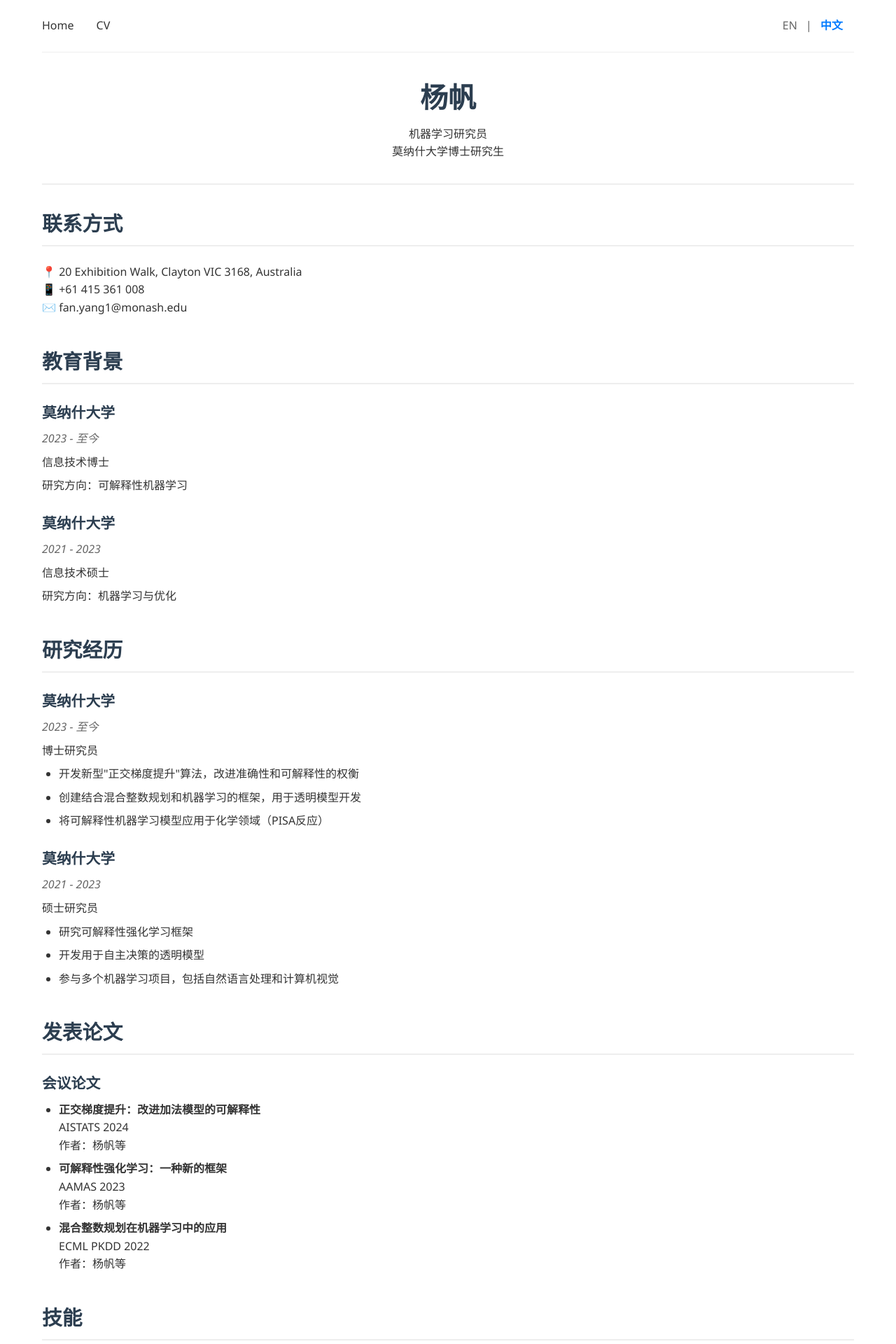
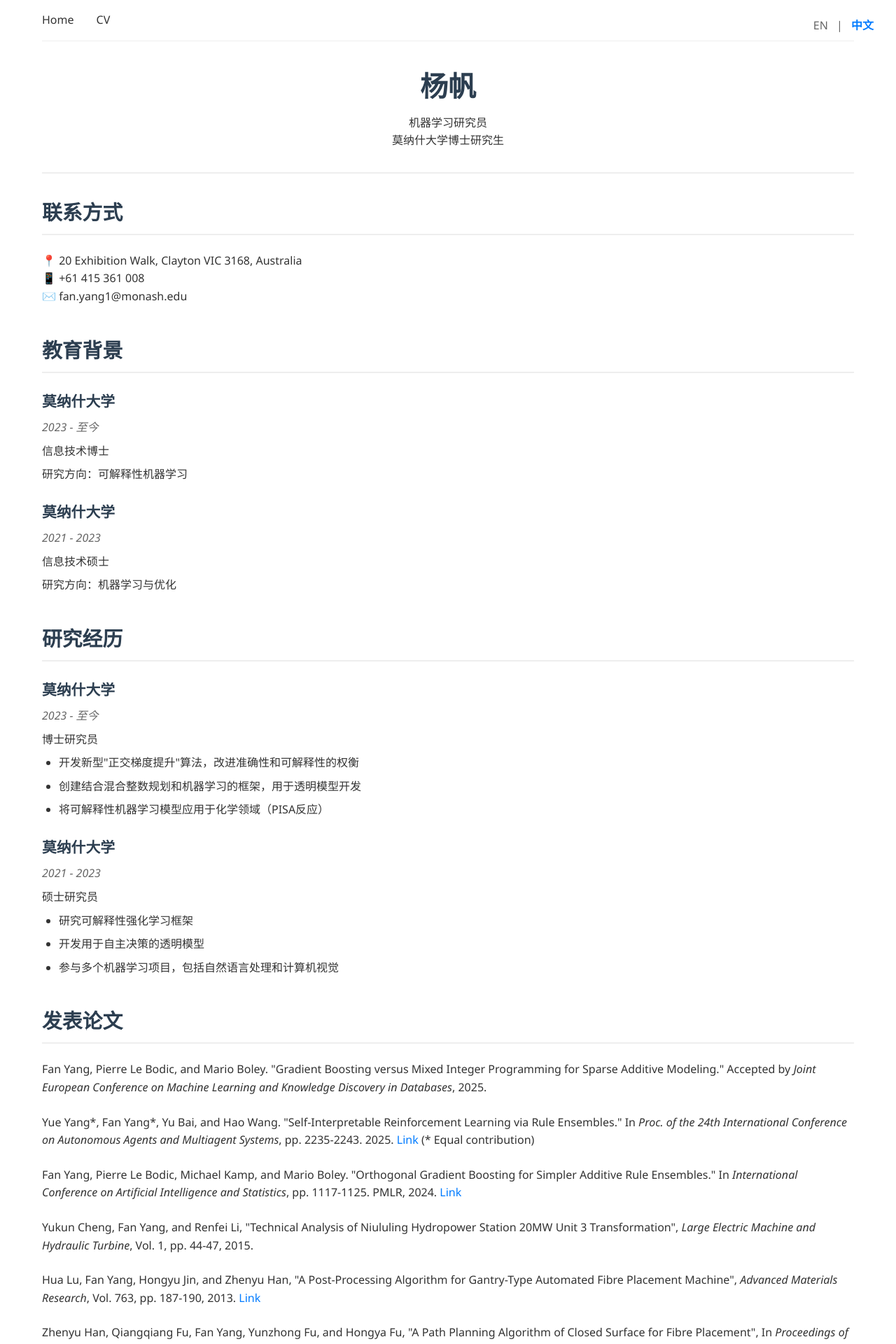
Before and after one commit to fyan102/fyan102.github.io, a Jekyll site: the page built from zh/cv.md, in a window 1280 px wide. Shown: the top 1920 px of the page at 70% size. Built offline with Jekyll 4.4.1, drawn with Linux system fonts in a browser that asks for light colours; some of the changed text lies outside the part shown.

Commit message:
Modify the Chinese CV

```diff
--- a/css/style.css
+++ b/css/style.css
@@ -289,6 +289,9 @@ footer {
 .language-switcher {
     margin-left: auto;
     padding: 0.5rem 1rem;
+    position: absolute;
+    right: 1rem;
+    top: 1rem;
 }
 
 .language-switcher a {
@@ -317,6 +320,7 @@ header nav {
     display: flex;
     align-items: center;
     justify-content: space-between;
+    width: 100%;
 }
 
 header nav ul {
@@ -380,16 +384,15 @@ header nav ul {
         font-size: 1.2rem;
     }
 
-    .language-switcher {
-        padding: 0.5rem;
-    }
-
     header nav {
         flex-direction: column;
         gap: 1rem;
+        position: relative;
     }
 
     .language-switcher {
-        margin-left: 0;
+        position: static;
+        margin: 0.5rem 0;
+        padding: 0.5rem;
     }
 }
--- a/zh/cv.md
+++ b/zh/cv.md
@@ -61,24 +61,22 @@ lang: zh
     <div class="cv-section">
         <h2>发表论文</h2>
         <div class="cv-item">
-            <h3>会议论文</h3>
-            <ul>
-                <li>
-                    <strong>正交梯度提升：改进加法模型的可解释性</strong><br>
-                    AISTATS 2024<br>
-                    作者：杨帆等
-                </li>
-                <li>
-                    <strong>可解释性强化学习：一种新的框架</strong><br>
-                    AAMAS 2023<br>
-                    作者：杨帆等
-                </li>
-                <li>
-                    <strong>混合整数规划在机器学习中的应用</strong><br>
-                    ECML PKDD 2022<br>
-                    作者：杨帆等
-                </li>
-            </ul>
+        <p>Fan Yang, Pierre Le Bodic, and Mario Boley. "Gradient Boosting versus Mixed Integer Programming for Sparse Additive Modeling." Accepted by <em>Joint European Conference on Machine Learning and Knowledge Discovery in Databases</em>, 2025.</p>
+        </div>
+        <div class="cv-item">
+            <p>Yue Yang*, Fan Yang*, Yu Bai, and Hao Wang. "Self-Interpretable Reinforcement Learning via Rule Ensembles." In <em>Proc. of the 24th International Conference on Autonomous Agents and Multiagent Systems</em>, pp. 2235-2243. 2025. <a href="https://dl.acm.org/doi/abs/10.5555/3709347.3743863">Link</a> (* Equal contribution)</p>
+        </div>
+        <div class="cv-item">
+            <p>Fan Yang, Pierre Le Bodic, Michael Kamp, and Mario Boley. "Orthogonal Gradient Boosting for Simpler Additive Rule Ensembles." In <em>International Conference on Artificial Intelligence and Statistics</em>, pp. 1117-1125. PMLR, 2024. <a href="https://proceedings.mlr.press/v238/yang24b.html">Link</a></p>
+        </div>
+        <div class="cv-item">
+            <p>Yukun Cheng, Fan Yang, and Renfei Li, "Technical Analysis of Niululing Hydropower Station 20MW Unit 3 Transformation", <em>Large Electric Machine and Hydraulic Turbine</em>, Vol. 1, pp. 44-47, 2015.</p>
+        </div>
+        <div class="cv-item">
+            <p>Hua Lu, Fan Yang, Hongyu Jin, and Zhenyu Han, "A Post-Processing Algorithm for Gantry-Type Automated Fibre Placement Machine", <em>Advanced Materials Research</em>, Vol. 763, pp. 187-190, 2013. <a href="https://www.scientific.net/AMR.763.187">Link</a></p>
+        </div>
+        <div class="cv-item">
+            <p>Zhenyu Han, Qiangqiang Fu, Fan Yang, Yunzhong Fu, and Hongya Fu, "A Path Planning Algorithm of Closed Surface for Fibre Placement", In <em>Proceedings of the first International Conference on Mechanical Engineering and Material Science</em>, pp. 509-512, 2012. <a href="https://doi.org/10.2991/mems.2012.100">Link</a></p>
         </div>
     </div>
 
```
